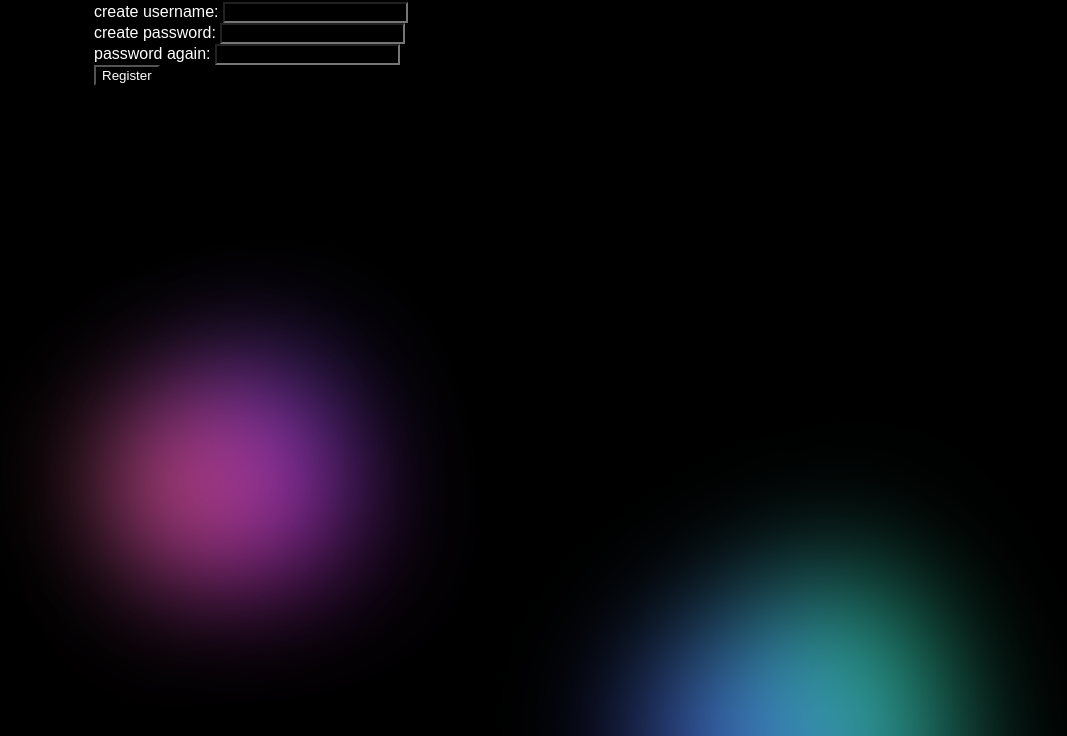
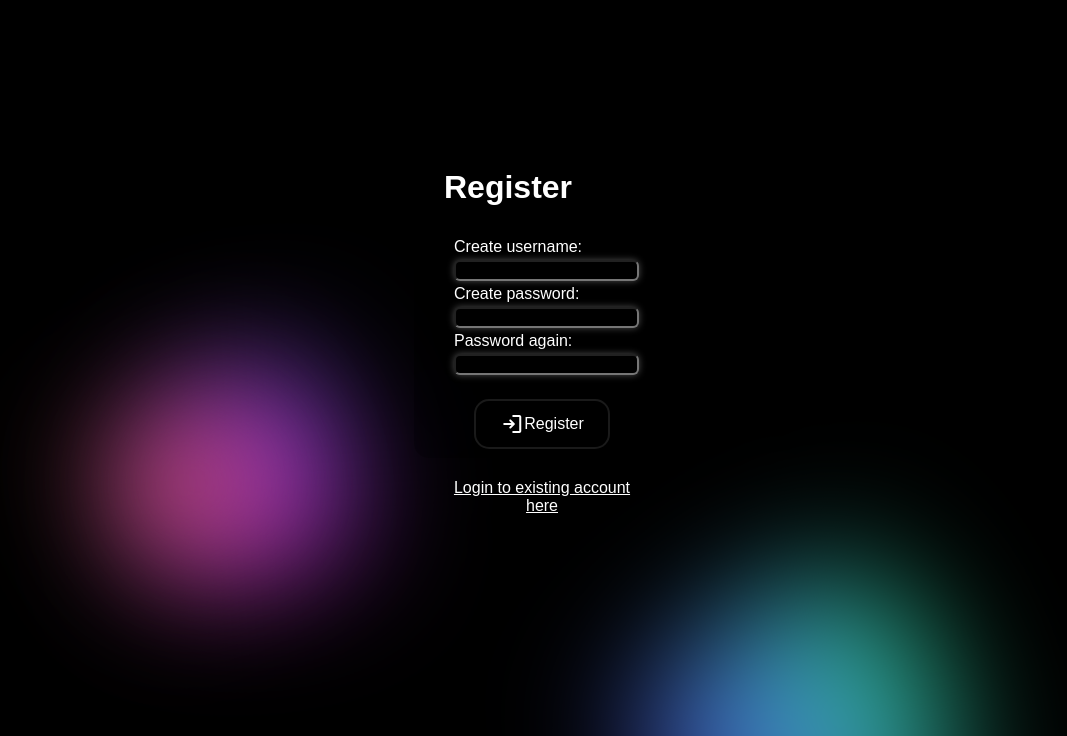
Before and after one commit to Eeritvan/gamestore, a Flask app: page /register in a window 1280 px wide. Shown: the part 64-800 px from the top of the page, without its empty margins (98-1165 px from the left). Run offline with Flask 3, Linux system fonts and the light colour scheme.

Commit message:
Updated login, register, error with newer layout

```diff
--- a/routes.py
+++ b/routes.py
@@ -23,7 +23,7 @@ def login():
 @app.route("/logout", methods=["GET"])
 def logout():
     users.logout()
-    return redirect("/")
+    return redirect(request.referrer)
 
 @app.route("/register", methods=["GET", "POST"])
 def register():
--- a/static/singlecolumnlayout.css
+++ b/static/singlecolumnlayout.css
@@ -1,9 +1,65 @@
 .layout {
-    background-color: grey;
-    width: 20%;
+    background-color: transparent;
+    backdrop-filter: blur(100px);
+    margin-top: 18vh;
+    margin-left: auto;
+    margin-right: auto;
+    width: 20vw;
     min-width: 200px;
-    margin: 0 auto;
-    box-sizing: border-box;
-    border-radius: 10px;
+    height: 40vh;
+    border-radius: 15px;
     padding: 10px;
 }
+
+.boxtitle {
+    background-color: transparent;
+    margin-left: 20px;
+}
+
+.content {
+    background-color: transparent;
+    margin: 20px;
+    flex-direction: column;
+    display: flex;
+    height:70%;
+}
+
+.content_upper {
+    background-color: transparent;
+    margin: 10px;
+}
+
+.content_lower {
+    background-color: transparent;
+    text-align: center;
+}
+
+#deposit {
+    background-color: transparent;
+    display: flex;
+    justify-content: center;
+}
+
+input[type="number"]#own_number {
+    background: transparent;
+    border: None;
+}
+
+.textfield {
+    border-radius: 6px;
+    box-shadow: 0 0 7px #4d4d4d;
+    margin-top: 4px;
+    margin-bottom: 4px;
+    margin-right: -20px;
+}
+
+#submitbutton {
+    margin: 20px;
+    background-color: transparent;
+    display: flex;
+    justify-content: center;
+}
+
+#link {
+    text-decoration: underline;
+}
--- a/static/visualstyle.css
+++ b/static/visualstyle.css
@@ -12,7 +12,7 @@ body {
     z-index: 1;
 }
 
-form, h2, b, i {
+form, h1, h2, b, i {
     background-color: transparent;
     text-decoration: None;
 }
--- a/templates/register.html
+++ b/templates/register.html
@@ -1,7 +1,8 @@
 <!DOCTYPE html>
 <html>
   <head>
-    <link rel="stylesheet" href="/static/singlecolumn.css">
+    <link rel="stylesheet" href="/static/singlecolumnlayout.css">
+    <link rel="stylesheet" href="/static/inputs.css">
     {% extends "navbar.html" %}
     {% block title %}Register{% endblock %}
     {% block balance %} {{ balance }} {% endblock %}
@@ -9,15 +10,39 @@
   <body>
     {% block content %}
       {% if session.user_id %}
-        <p> You are already logged in </p>
+        <div class="layout">
+          <div class="boxtitle">
+            <h1> Already logged in </h1>
+          </div>
+          <div class="content">
+            <div class="content_upper">
+              <a href="/logout" id="link">logout</a>
+              <br>
+              <a href="/" id="link">Back to frontpage</a>
+            </div>
+          </div>
+        </div>
       {% else %}
         <div class="layout">
-          <form action="/register" method="POST">
-            create username: <input type="text" name="username" size="20" minlength="3" maxlength="25" required> <br>
-            create password: <input type="password" name="password1" size="20" required> <br>
-            password again: <input type="password" name="password2" size="20" required> <br>
-            <input type="submit" value="Register">
-          </form>
+          <div class="boxtitle">
+            <h1> Register </h1>
+          </div>
+            <div class="content">
+              <div class="content_upper">
+                <form action="/register" method="POST">
+                  Create username: <input type="text" class="textfield" name="username" size="20" minlength="3" maxlength="25" required> <br>
+                  Create password: <input type="password" class="textfield" name="password1" size="20" required> <br>
+                  Password again: <input type="password" class="textfield" name="password2" size="20" required> <br>
+                  <div id="submitbutton">
+                    <button type="submit" class="button button-cart" role="button"> <span class="material-symbols-rounded"> login </span>  Register </button>
+                  </div>
+                </form>
+              </div>
+              <div class="content_lower">
+                <a href="/login" id="link">Login to existing account here</a>
+              </div>
+            </div>
+          </div>
         </div>
       {% endif %}
     {% endblock %}
```
Also changed, not shown: static/inputs.css (+48 -0 lines), templates/balance.html (+24 -7 lines), templates/error.html (+10 -2 lines), templates/login.html (+30 -9 lines).
